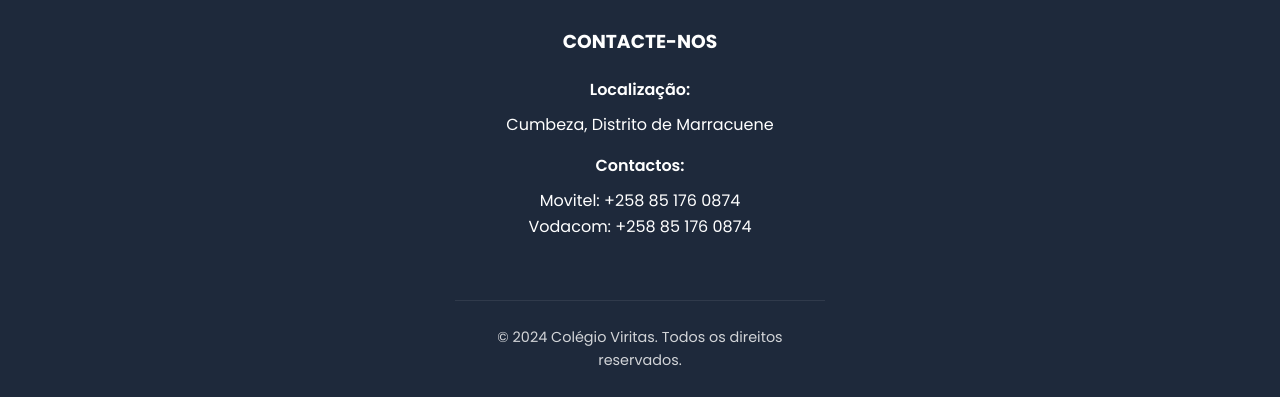
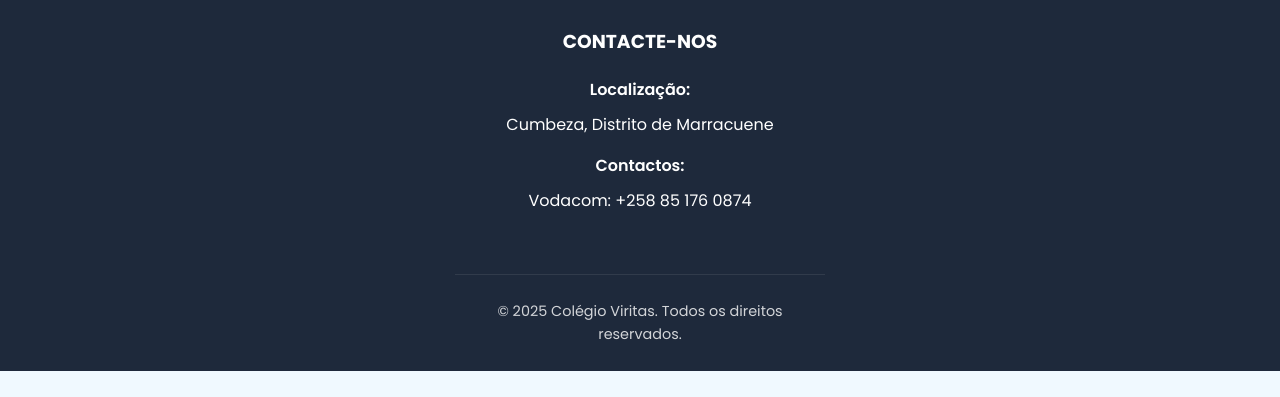
Before and after one commit to GeraldoHack/Col-gio-Viritas, a plain HTML site: page index.html in a window 1280 px wide. Shown: the part 7833-8230 px from the top of the page. After the commit the page ends 8204 px from the top, so only its background shows below. Drawn offline with Linux system fonts and the light colour scheme.

Commit message:
Update index.html

```diff
--- a/index.html
+++ b/index.html
@@ -900,14 +900,14 @@
                         <p>Cumbeza, Distrito de Marracuene</p>
 
                         <p style="margin: 15px 0 10px; font-weight: 600;">Contactos:</p>
-                        <p>Movitel: +258 85 176 0874</p>
+                        <p></p>
                         <p>Vodacom: +258 85 176 0874</p>
                     </div>
                 </div>
             </div>
 
             <div class="footer-bottom">
-                <p>© 2024 Colégio Viritas. Todos os direitos reservados.</p>
+                <p>© 2025 Colégio Viritas. Todos os direitos reservados.</p>
             </div>
         </div>
     </footer>
```
